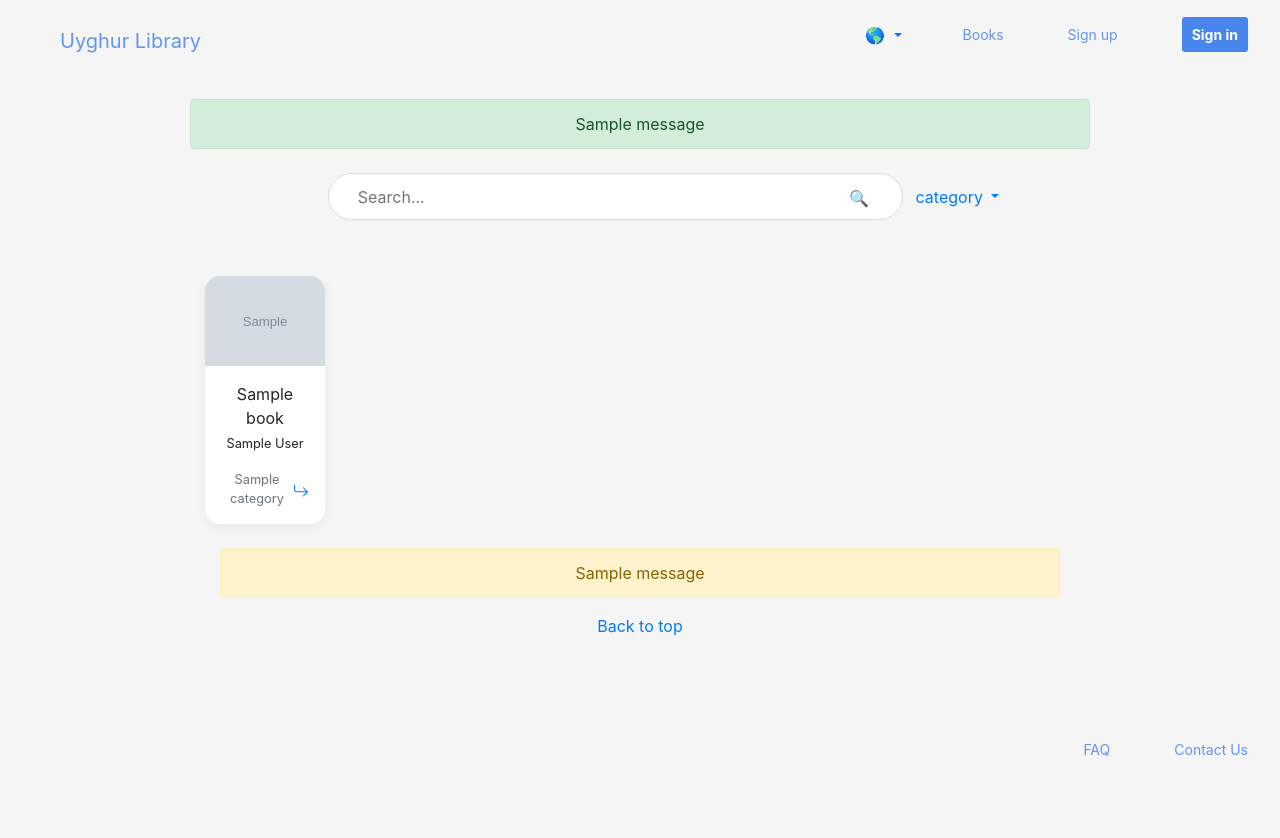
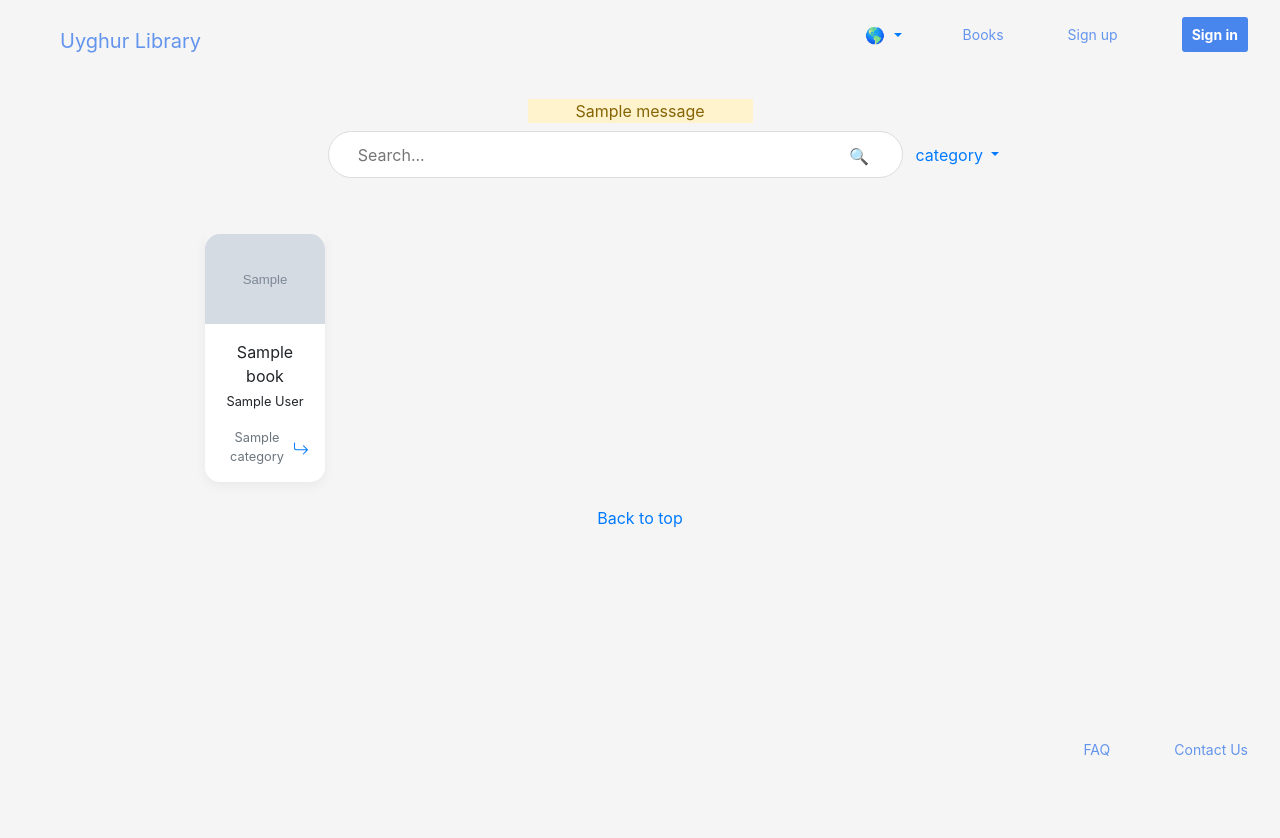
Before and after one commit to halisasaipulla/uyghur-library, a Django app: page /books/ in a window 1280 px wide. Shown: the top 838 px of the page. After the commit the page ends 756 px from the top, so only its background shows below. Run offline with Django 3.2, Linux system fonts and the light colour scheme; tables that the repository leaves empty hold one stand-in row (values such as "Sample post"); grey boxes marked "Sample" are stand-in pictures; one stand-in notice (Sample message) is shown; some libraries are stand-ins or nearby versions.

Commit message:
fixed on alert message

```diff
--- a/library/templates/library/base.html
+++ b/library/templates/library/base.html
@@ -51,7 +51,7 @@
           <div class="card-body">
             {% if messages %}
             {% for message in messages %}
-              <div class="alert alert-{{ message.tags }}">
+              <div class="alert-warning w-25  alert-{{ message.tags }}">
                 {{ message }}
               </div>
             {% endfor %}
--- a/library/templates/library/book_list.html
+++ b/library/templates/library/book_list.html
@@ -162,13 +162,7 @@
         {% endfor %}
       </div>
         <div class="container">
-            {% if messages %}
-            {% for message in messages %}
-                <div class="alert alert-warning alert-{{ message.tags }}">
-                {{ message }}
-                </div>
-            {% endfor %}
-            {% endif %}
+
           <p>
             <a href="{% url 'book_list' %}">{% translate "Back to top" %}</a>
           </p>
--- a/library/views.py
+++ b/library/views.py
@@ -45,7 +45,7 @@
                 categories = Category.objects.all()
                 return render(request, 'library/search.html', {'book':book, 'books': books, 'categories': categories})
             else:
-                messages.error(request, 'Book not found.')
+                messages.warning(request, 'Book not found.')
                 return render(request, 'library/book_list.html')
         else:
             return render(request, 'library/home.html')
```
